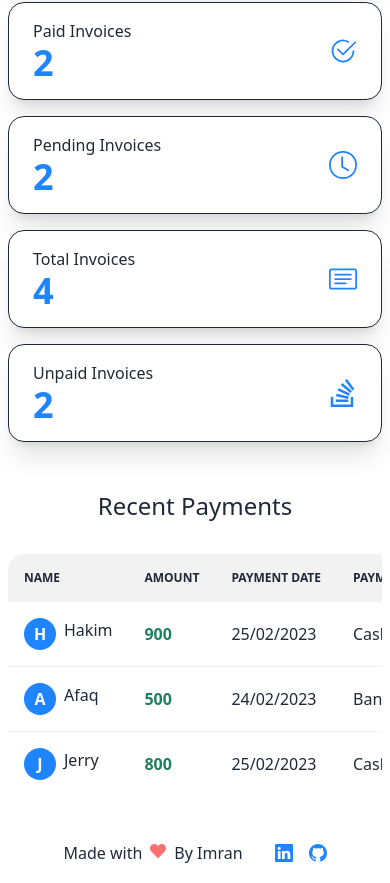
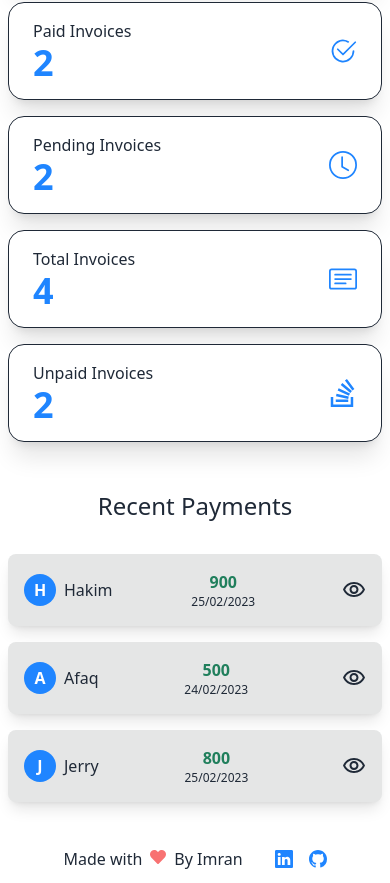
Before and after one commit to imrantahir16/invoiceify, a React (Create React App) app in the folder frontend/: page /dashboard in a window 390 px wide. Shown: the part 550-1433 px from the top of the page. Built offline with nearby package versions, Linux system fonts and the light colour scheme.

Commit message:
Dashboard table mobile version added

```diff
--- a/frontend/src/components/dashboard/Table.jsx
+++ b/frontend/src/components/dashboard/Table.jsx
@@ -1,3 +1,4 @@
+import TableMobileRow from "./TableMobileRow";
 import TableRow from "./TableRow";
 const tableData = [
   {
@@ -6,7 +7,7 @@ const tableData = [
     amount: 900,
     paymentDate: "25/02/2023",
     paymentMethod: "Cash",
-    note: "",
+    note: "This payment was for website development Sit laborum amet do ad fugiat velit ex quis ex Lorem et aliqua in occaecat. ",
   },
   {
     profile: "A",
@@ -27,7 +28,8 @@ const tableData = [
 ];
 const Table = () => {
   return (
-    <div className="overflow-x-auto scrollbar-thin scrollbar-thumb-rounded-lg scrollbar-thumb-base-content ">
+    <>
+      <div className="hidden md:block overflow-x-auto scrollbar-thin scrollbar-thumb-rounded-lg scrollbar-thumb-base-content ">
         <table className="table w-full">
           {/* head */}
           <thead>
@@ -48,6 +50,12 @@ const Table = () => {
           </tbody>
         </table>
       </div>
+      <div className="grid md:hidden gap-4">
+        {tableData.map((client, index) => {
+          return <TableMobileRow key={client.id} client={client} />;
+        })}
+      </div>
+    </>
   );
 };
 export default Table;
--- /dev/null
+++ b/frontend/src/components/dashboard/TableMobileRow.jsx
@@ -0,0 +1,73 @@
+import { useState } from "react";
+import { AiOutlinePhone } from "react-icons/ai";
+import { BiEditAlt } from "react-icons/bi";
+import { BsTrash } from "react-icons/bs";
+import { MdOutlineVisibility } from "react-icons/md";
+import Modal from "../commonUI/Modal";
+
+const TableMobileRow = ({ client }) => {
+  const [isOpen, setIsOpen] = useState(false);
+
+  const openHandler = () => {
+    console.log("opened");
+    setIsOpen(true);
+  };
+  const closeHandler = () => {
+    console.log("closed");
+    setIsOpen(false);
+  };
+  return (
+    <div
+      className={`flex rounded-lg shadow-lg bg-base-300 text-base-content relative ${
+        isOpen ? "flex-col p-6 gap-6" : "items-center px-4 py-4 sm:px-6 gap-4"
+      }`}
+    >
+      {isOpen && (
+        <button
+          onClick={closeHandler}
+          className="btn btn-sm btn-circle absolute right-2 top-2"
+        >
+          ✕
+        </button>
+      )}
+      <div
+        className={`flex ${
+          isOpen ? "flex-col space-y-2" : "items-center space-x-2"
+        }`}
+      >
+        <div className="w-8 h-8 rounded-full bg-primary flex items-center justify-center">
+          <h2 className="font-semibold text-primary-content">
+            {client.profile}
+          </h2>
+        </div>
+        <p>{client.client}</p>
+      </div>
+      <div className="flex-1">
+        <div
+          className={`flex flex-col ${isOpen ? "items-start" : "items-center"}`}
+        >
+          <span className="text-success font-semibold">{client.amount}</span>
+          <span className="text-xs">{client.paymentDate}</span>
+        </div>
+      </div>
+      {isOpen && (
+        <div>
+          <span>{client.paymentMethod}</span>
+        </div>
+      )}
+      {isOpen && (
+        <div className="flex flex-col space-y-1">
+          <h3>Note:</h3>
+          <span>{client.note}</span>
+        </div>
+      )}
+      {!isOpen && (
+        <MdOutlineVisibility
+          className="ml-2 w-6 h-6 cursor-pointer"
+          onClick={openHandler}
+        />
+      )}
+    </div>
+  );
+};
+export default TableMobileRow;
```
Lines whose indentation alone changed are shown as unchanged.
